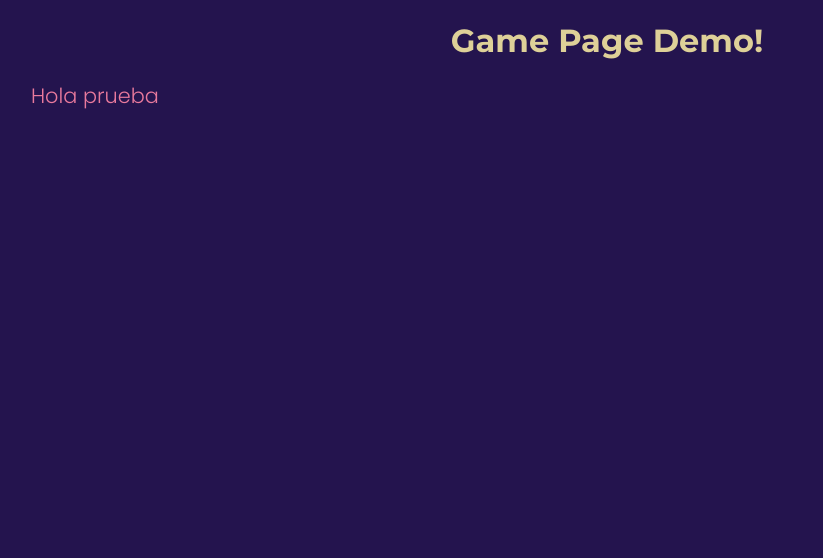
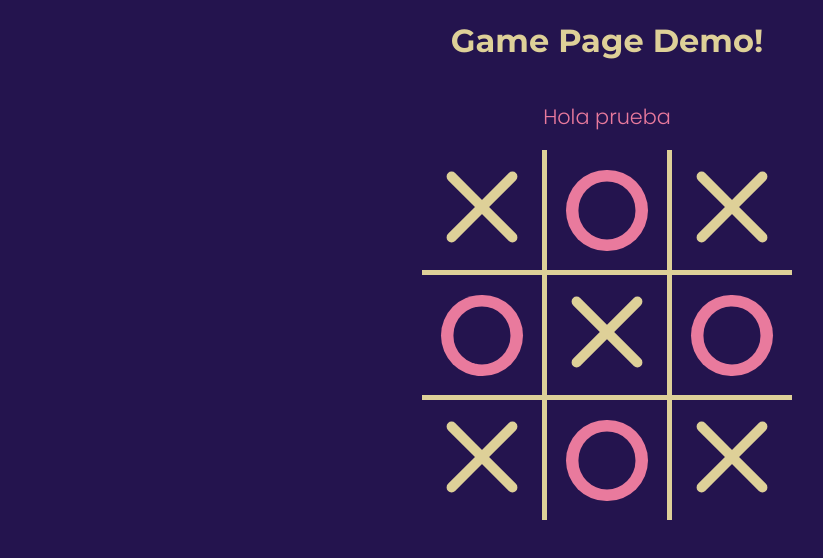
Before and after one commit to gnoya/tic-tac-toe, a React (Create React App) app: page / in a window 1280 px wide. Shown: the top 558 px of the page, without its empty margins (33-856 px from the left). Built offline with nearby package versions, Linux system fonts and the light colour scheme.

Commit message:
New components: Board and Board tile UI and onClick effects

```diff
--- /dev/null
+++ b/src/components/board-tile/board-tile.component.module.css
@@ -0,0 +1,61 @@
+.container {
+  display: flex;
+  flex-flow: column nowrap;
+  justify-content: center;
+  margin: auto;
+  width: 120px;
+  height: 120px;
+  background-color: var(--background);
+  padding: 10%;
+}
+
+.O {
+  width: 85%;
+  height: 85%;
+  margin: auto;
+  position: relative;
+  border-radius: 200px;
+  background-color: var(--secondary);
+}
+
+.O:before {
+  content: '';
+  width: 70%;
+  height: 70%;
+  display: block;
+  position: absolute;
+  top: 50%;
+  left: 50%;
+  transform: translate(-50%, -50%);
+  border-radius: 200px;
+  background-color: var(--background);
+}
+
+.X {
+  width: 100%;
+  height: 100%;
+  padding-top: 50px;
+}
+
+.X::before,
+.X::after {
+  content: '';
+  display: block;
+  margin-top: -10px;
+  width: 100%;
+  height: 10px;
+  background: var(--primary);
+  border-radius: 8px;
+}
+
+.X::before {
+  -webkit-transform: rotate(-45deg);
+  -ms-transform: rotate(-45deg);
+  transform: rotate(-45deg);
+}
+
+.X::after {
+  -webkit-transform: rotate(45deg);
+  -ms-transform: rotate(45deg);
+  transform: rotate(45deg);
+}
--- /dev/null
+++ b/src/components/board-tile/board-tile.component.tsx
@@ -0,0 +1,19 @@
+import styles from './board-tile.component.module.css'
+
+interface BoardTileProps {
+  type: 'X' | 'O'
+  onClick?: (type: string) => void
+}
+
+export default function BoardTile(props: BoardTileProps) {
+  const { type, onClick } = props
+
+  return (
+    <div className={styles.container}>
+      <div
+        className={styles[type]}
+        onClick={() => onClick && onClick(type)}
+      ></div>
+    </div>
+  )
+}
--- /dev/null
+++ b/src/components/board/board.component.module.css
@@ -0,0 +1,7 @@
+.container {
+  display: grid;
+  grid-template-columns: repeat(3, 1fr);
+  grid-template-rows: repeat(3, 1fr);
+  gap: 5px;
+  background-color: var(--primary);
+}
--- /dev/null
+++ b/src/components/board/board.component.tsx
@@ -0,0 +1,24 @@
+import BoardTile from '../board-tile/board-tile.component'
+import styles from './board.component.module.css'
+
+interface BoardProps {}
+
+export default function Board(props: BoardProps) {
+  const {} = props
+
+  const onTileClick = (type: string) => console.log(type)
+
+  return (
+    <div className={styles.container}>
+      {Array(9)
+        .fill(null)
+        .map((_, index) => (
+          <BoardTile
+            key={index}
+            type={index % 2 === 0 ? 'X' : 'O'}
+            onClick={onTileClick}
+          />
+        ))}
+    </div>
+  )
+}
--- a/src/pages/game/game.page.module.css
+++ b/src/pages/game/game.page.module.css
@@ -1,4 +1,8 @@
 .container {
+  display: flex;
+  flex-flow: column nowrap;
+  /* justify-content: auto; */
+  align-items: center;
   margin: 0 auto;
   width: 90%;
   max-width: 1400px;
--- a/src/pages/game/game.page.tsx
+++ b/src/pages/game/game.page.tsx
@@ -1,3 +1,4 @@
+import Board from '../../components/board/board.component'
 import Text from '../../components/text/text.component'
 import Title from '../../components/title/title.component'
 import styles from './game.page.module.css'
@@ -7,6 +8,7 @@ export default function GamePage() {
     <div className={styles.container}>
       <Title>Game Page Demo!</Title>
       <Text>Hola prueba</Text>
+      <Board />
     </div>
   )
 }
```
